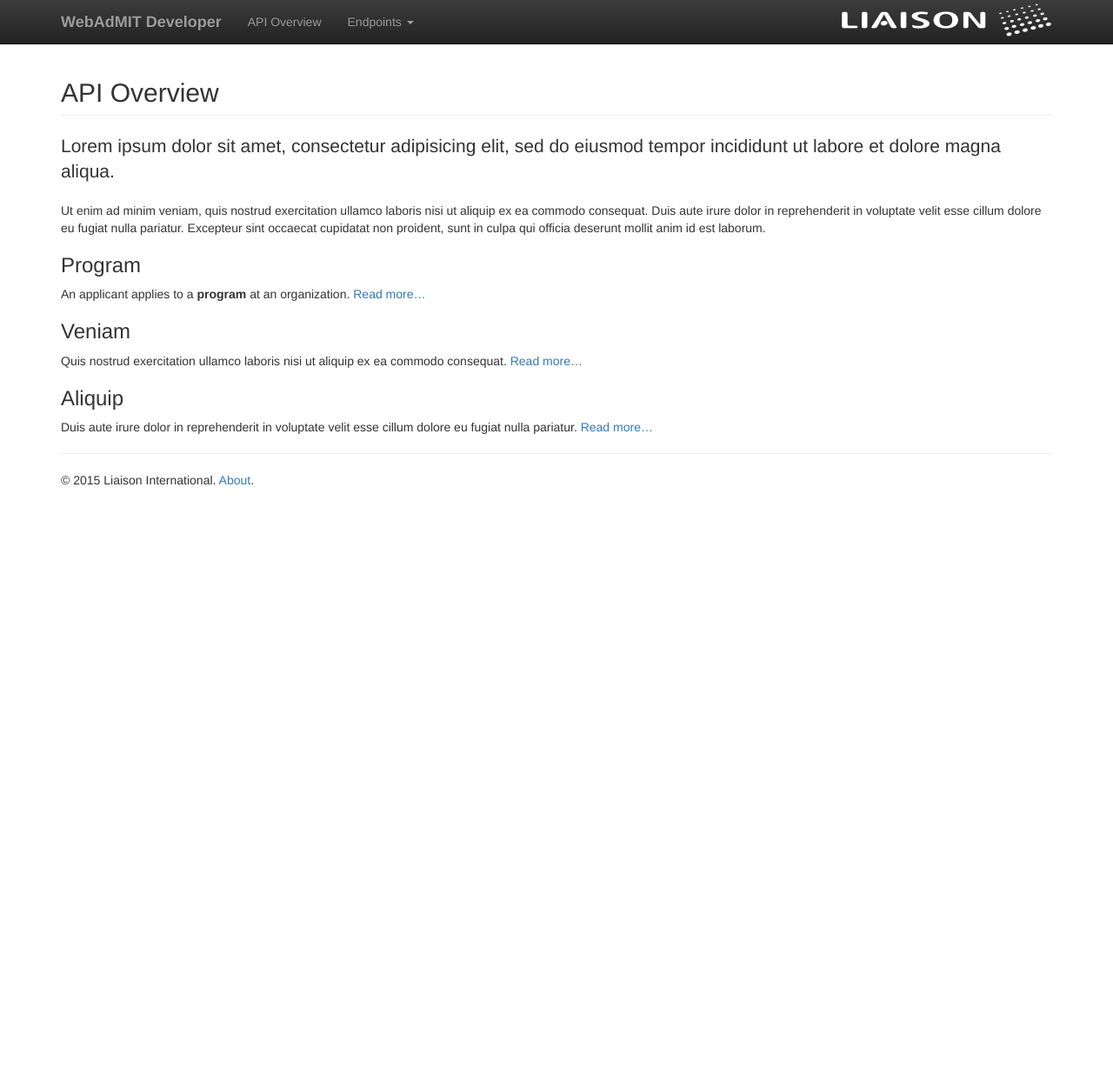
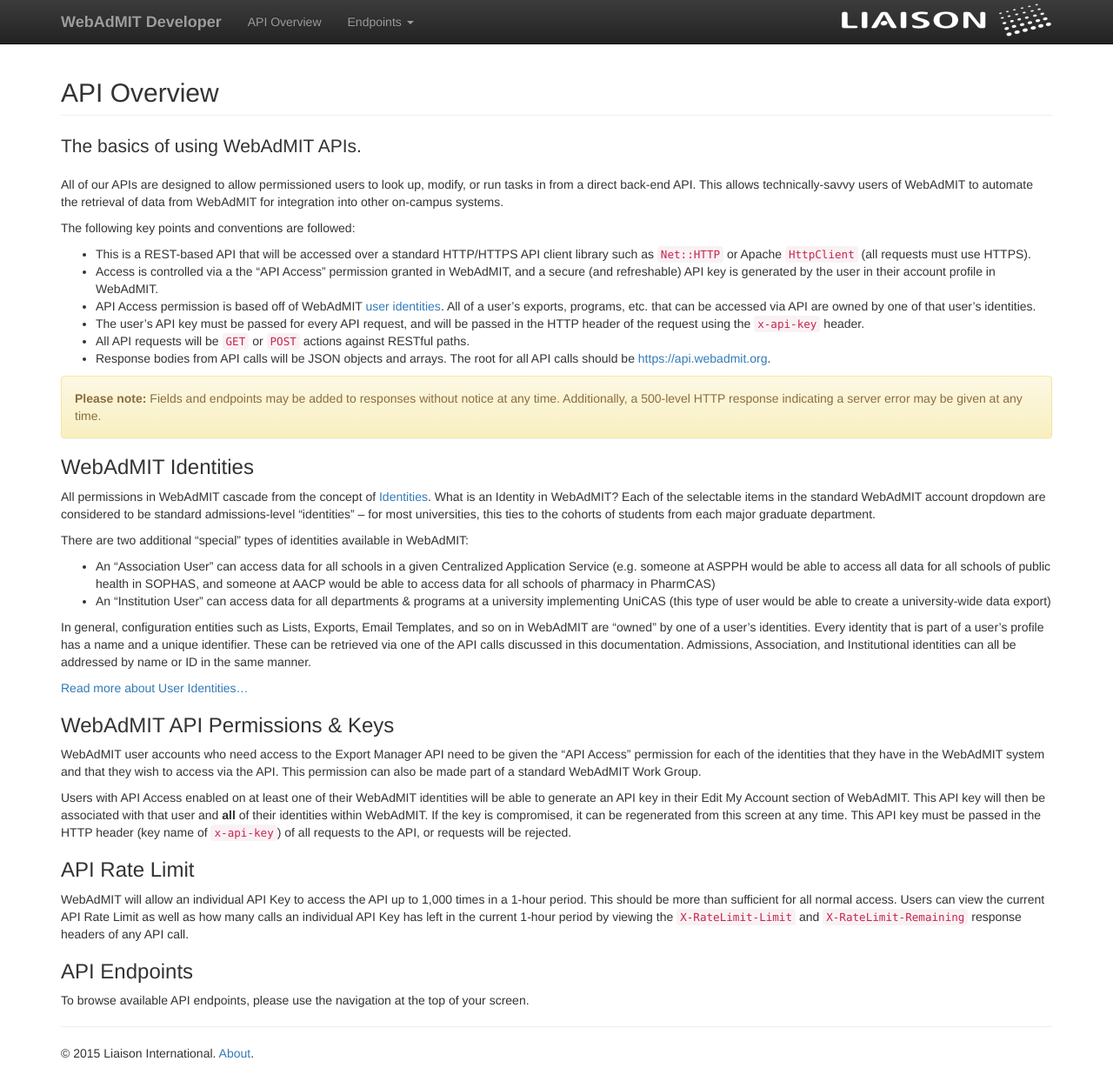
Before and after one commit to Liaison-Intl/Liaison-Intl.github.io, a Jekyll site: the page built from v1.md, in a window 1280 px wide and 1251 px high. Shown: the whole window at 87% size. Built offline with Jekyll 4.4.1, drawn with Linux system fonts in a browser that asks for light colours; nearby versions of some CDN libraries.

Commit message:
Add content originally from Mike Margitich

```diff
--- a/_layouts/default.html
+++ b/_layouts/default.html
@@ -42,6 +42,7 @@
             <li class="dropdown">
               <a href="#" class="dropdown-toggle" data-toggle="dropdown" role="button" aria-haspopup="true" aria-expanded="false">Endpoints <span class="caret"></span></a>
               <ul class="dropdown-menu">
+                <li><a href="user_identity.html">User Identity</a></li>
                 <li><a href="program.html">Program</a></li>
               </ul>
             </li>
--- a/v1.md
+++ b/v1.md
@@ -5,18 +5,47 @@
 
 ## API Overview
 
-Lorem ipsum dolor sit amet, consectetur adipisicing elit, sed do eiusmod tempor incididunt ut labore et dolore magna aliqua.
+The basics of using WebAdMIT APIs.
 
-Ut enim ad minim veniam, quis nostrud exercitation ullamco laboris nisi ut aliquip ex ea commodo consequat. Duis aute irure dolor in reprehenderit in voluptate velit esse cillum dolore eu fugiat nulla pariatur. Excepteur sint occaecat cupidatat non proident, sunt in culpa qui officia deserunt mollit anim id est laborum.
+All of our APIs are designed to allow permissioned users to look up, modify, or run tasks in from a direct back-end API.  This allows technically-savvy users of WebAdMIT to automate the retrieval of data from WebAdMIT for integration into other on-campus systems.
 
-### Program
+The following key points and conventions are followed:
 
-An applicant applies to a **program** at an organization.  [Read more...](program.html)
+  * This is a REST-based API that will be accessed over a standard HTTP/HTTPS API client library such as `Net::HTTP` or Apache `HttpClient` (all requests must use HTTPS).
+  * Access is controlled via a the "API Access" permission granted in WebAdMIT, and a secure (and refreshable) API key is generated by the user in their account profile in WebAdMIT.
+  * API Access permission is based off of WebAdMIT [user identities](user_identity.html). All of a user's exports, programs, etc. that can be accessed via API are owned by one of that user's identities.
+  * The user's API key must be passed for every API request, and will be passed in the HTTP header of the request using the `x-api-key` header.
+  * All API requests will be `GET` or `POST` actions against RESTful paths.
+  * Response bodies from API calls will be JSON objects and arrays. The root for all API calls should be [https://api.webadmit.org](https://api.webadmit.org).
 
-### Veniam
+<div class="alert alert-warning">
+  <strong>Please note:</strong> Fields and endpoints may be added to responses without notice at any time.
+  Additionally, a 500-level HTTP response indicating a server error may be given at any time.
+</div>
 
-Quis nostrud exercitation ullamco laboris nisi ut aliquip ex ea commodo consequat.  [Read more...](program.html)
+### WebAdMIT Identities
 
-### Aliquip
+All permissions in WebAdMIT cascade from the concept of [Identities](user_identity.html). What is an Identity in WebAdMIT? Each of the selectable items in the standard WebAdMIT account dropdown are considered to be standard admissions-level "identities" -- for most universities, this ties to the cohorts of students from each major graduate department.
 
-Duis aute irure dolor in reprehenderit in voluptate velit esse cillum dolore eu fugiat nulla pariatur.  [Read more...](program.html)
+There are two additional "special" types of identities available in WebAdMIT:
+
+  * An "Association User" can access data for all schools in a given Centralized Application Service (e.g. someone at ASPPH would be able to access all data for all schools of public health in SOPHAS, and someone at AACP would be able to access data for all schools of pharmacy in PharmCAS)
+  * An "Institution User" can access data for all departments & programs at a university implementing UniCAS (this type of user would be able to create a university-wide data export)
+
+In general, configuration entities such as Lists, Exports, Email Templates, and so on in WebAdMIT are "owned" by one of a user's identities. Every identity that is part of a user's profile has a name and a unique identifier.  These can be retrieved via one of the API calls discussed in this documentation. Admissions, Association, and Institutional identities can all be addressed by name or ID in the same manner.
+
+[Read more about User Identities...](user_identity.html)
+
+### WebAdMIT API Permissions & Keys
+
+WebAdMIT user accounts who need access to the Export Manager API need to be given the "API Access" permission for each of the identities that they have in the WebAdMIT system and that they wish to access via the API. This permission can also be made part of a standard WebAdMIT Work Group.
+
+Users with API Access enabled on at least one of their WebAdMIT identities will be able to generate an API key in their Edit My Account section of WebAdMIT. This API key will then be associated with that user and **all** of their identities within WebAdMIT. If the key is compromised, it can be regenerated from this screen at any time. This API key must be passed in the HTTP header (key name of `x-api-key`) of all requests to the API, or requests will be rejected.
+
+### API Rate Limit
+
+WebAdMIT will allow an individual API Key to access the API up to 1,000 times in a 1-hour period. This should be more than sufficient for all normal access. Users can view the current API Rate Limit as well as how many calls an individual API Key has left in the current 1-hour period by viewing the `X-RateLimit-Limit` and `X-RateLimit-Remaining` response headers of any API call.
+
+### API Endpoints
+
+To browse available API endpoints, please use the navigation at the top of your screen.
```
Also changed, not shown: user_identity.md (added, +10 -0 lines).
